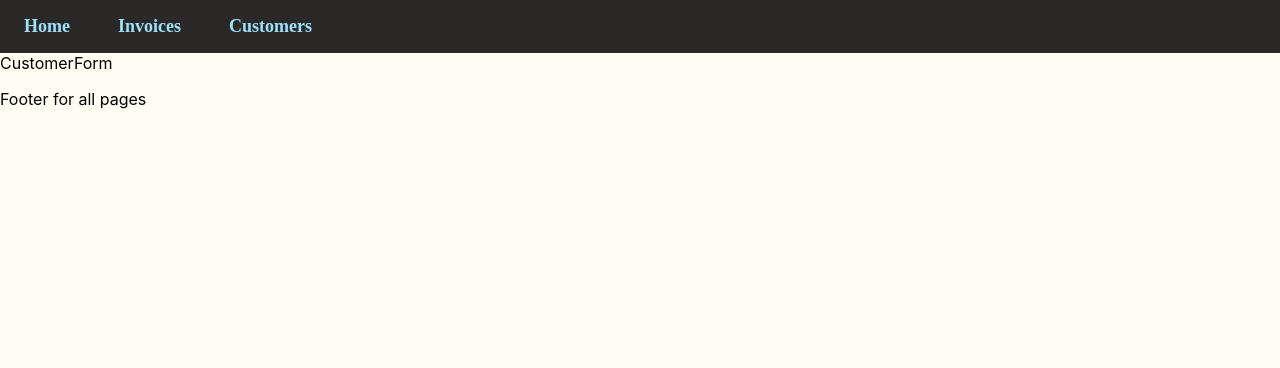
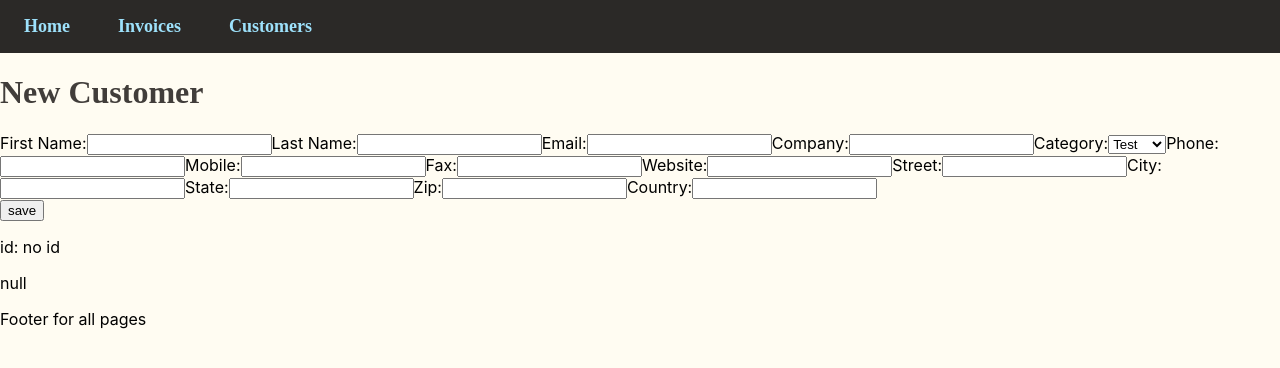
Before and after one commit to jessicasnguyen/fcf_tracking_management, a React (Create React App) app in the folder client/: page /customers/new in a window 1280 px wide. Shown: the top 368 px of the page. Built offline with nearby package versions, Linux system fonts and the light colour scheme; no server answers; a web font is replaced by a local one.

Commit message:
updated forms with code from stand alone app

```diff
--- a/client/src/invoice/forms/CustomerForm.js
+++ b/client/src/invoice/forms/CustomerForm.js
@@ -1,7 +1,265 @@
-import React from 'react'
+import React, { useContext, useState } from 'react'
+import axios from 'axios'
+import { useParams, useLocation, useNavigate } from 'react-router-dom'
+import { DataContext } from '../../providers/DataProvider'
 
-const CustomerForm = () => {
-  return <div>CustomerForm</div>
+const CustomerForm = (props) => {
+  const { addCustomer, updateCustomer } = useContext(DataContext)
+  const navigate = useNavigate()
+  const location = useLocation()
+  const [first_name, setFirstName] = useState(
+    props.first_name ? props.first_name : ''
+  )
+  const [last_name, setLastName] = useState(
+    props.last_name ? props.last_name : ''
+  )
+  const [email, setEmail] = useState(props.email ? props.email : '')
+  const [company, setCompany] = useState(props.company ? props.company : '')
+  const [customer_cat, setCustomerCat] = useState(
+    props.customer_cat ? props.customer_cat : ''
+  )
+  const [phone, setPhone] = useState(props.phone ? props.phone : '')
+  const [mobile, setMobile] = useState(props.mobile ? props.mobile : '')
+  const [fax, setFax] = useState(props.fax ? props.fax : '')
+  const [website, setWebsite] = useState(props.website ? props.website : '')
+  const [street, setStreet] = useState(props.street ? props.street : '')
+  const [city, setCity] = useState(props.city ? props.city : '')
+  const [state, setState] = useState(props.state ? props.state : '')
+  const [zip, setZip] = useState(props.zip ? props.zip : '')
+  const [country, setCountry] = useState(props.country ? props.country : '')
+
+  const handleSubmit = async (e) => {
+    e.preventDefault()
+    console.log({
+      first_name,
+      last_name,
+      email,
+      company,
+      customer_cat,
+      phone,
+      mobile,
+      fax,
+      website,
+      street,
+      city,
+      state,
+      zip,
+      country,
+    })
+
+    if (props.id) {
+      props.updateCustomer({
+        id: props.id,
+        first_name,
+        last_name,
+        email,
+        company,
+        customer_cat,
+        phone,
+        mobile,
+        fax,
+        website,
+        street,
+        city,
+        state,
+        zip,
+        country,
+      })
+      console.log('update here:')
+      if (props.setShowEditForm) {
+        props.setShowEditForm(false)
+      }
+    } else {
+      addCustomer({
+        first_name,
+        last_name,
+        email,
+        company,
+        customer_cat,
+        phone,
+        mobile,
+        fax,
+        website,
+        street,
+        city,
+        state,
+        zip,
+        country,
+      })
+      console.log('create here:', { first_name, last_name })
+    }
+    setFirstName('')
+    setLastName('')
+    setEmail('')
+    setCompany('')
+    setCustomerCat('')
+    setPhone('')
+    setMobile('')
+    setFax('')
+    setWebsite('')
+    setStreet('')
+    setCity('')
+    setState('')
+    setZip('')
+    setCountry('')
+  }
+
+  return (
+    <div>
+      <form onSubmit={handleSubmit}>
+        <h1>{props.id ? 'Edit' : 'New'} Customer</h1>
+
+        <label>
+          First Name:
+          <input
+            value={first_name}
+            onChange={(e) => {
+              setFirstName(e.target.value)
+            }}
+          />
+        </label>
+
+        <label>
+          Last Name:
+          <input
+            value={last_name}
+            onChange={(e) => {
+              setLastName(e.target.value)
+            }}
+          />
+        </label>
+
+        <label>
+          Email:
+          <input
+            value={email}
+            onChange={(e) => {
+              setEmail(e.target.value)
+            }}
+          />
+        </label>
+
+        <label>
+          Company:
+          <input
+            value={company}
+            onChange={(e) => {
+              setCompany(e.target.value)
+            }}
+          />
+        </label>
+
+        <label>
+          Category:
+          <select
+            value={customer_cat}
+            onChange={(e) => {
+              setCustomerCat(e.target.value)
+            }}
+          >
+            <option>Test</option>
+            <option>Test 2</option>
+            <option>Test 3</option>
+          </select>
+        </label>
+
+        <label>
+          Phone:
+          <input
+            value={phone}
+            onChange={(e) => {
+              setPhone(e.target.value)
+            }}
+          />
+        </label>
+
+        <label>
+          Mobile:
+          <input
+            value={mobile}
+            onChange={(e) => {
+              setMobile(e.target.value)
+            }}
+          />
+        </label>
+
+        <label>
+          Fax:
+          <input
+            value={fax}
+            onChange={(e) => {
+              setFax(e.target.value)
+            }}
+          />
+        </label>
+
+        <label>
+          Website:
+          <input
+            value={website}
+            onChange={(e) => {
+              setWebsite(e.target.value)
+            }}
+          />
+        </label>
+
+        <label>
+          Street:
+          <input
+            value={street}
+            onChange={(e) => {
+              setStreet(e.target.value)
+            }}
+          />
+        </label>
+
+        <label>
+          City:
+          <input
+            value={city}
+            onChange={(e) => {
+              setCity(e.target.value)
+            }}
+          />
+        </label>
+
+        <label>
+          State:
+          <input
+            value={state}
+            onChange={(e) => {
+              setState(e.target.value)
+            }}
+          />
+        </label>
+
+        <label>
+          Zip:
+          <input
+            value={zip}
+            onChange={(e) => {
+              setZip(e.target.value)
+            }}
+          />
+        </label>
+
+        <label>
+          Country:
+          <input
+            value={country}
+            onChange={(e) => {
+              setCountry(e.target.value)
+            }}
+          />
+        </label>
+
+        <br />
+        <button>{props.id ? 'update' : 'save'}</button>
+      </form>
+      <p>id: {props.id ? props.id : 'no id'}</p>
+      <p>{JSON.stringify(location.state)}</p>
+    </div>
+  )
 }
 
 export default CustomerForm
--- a/client/src/invoice/forms/InvoiceForm.js
+++ b/client/src/invoice/forms/InvoiceForm.js
@@ -1,7 +1,94 @@
-import React from 'react'
+import React, { useContext, useState } from 'react'
+import axios from 'axios'
+import { useParams, useLocation, useNavigate } from 'react-router-dom'
+import { DataContext } from '../../providers/DataProvider'
 
-const InvoiceForm = () => {
-  return <div>InvoiceForm</div>
+const InvoiceForm = (props) => {
+  const { addInvoice } = useContext(DataContext)
+  const navigate = useNavigate()
+  const location = useLocation()
+  const [terms, setTerms] = useState(props.terms || '')
+  const [summary, setSummary] = useState(props.summary || '')
+  const [invoice_date, setInvoiceDate] = useState(props.invoice_date || '')
+  const [paid, setPaid] = useState(props.paid || '')
+
+  const handleSubmit = (e) => {
+    e.preventDefault()
+    if (props.id) {
+      props.updateInvoice(props.customerId, {
+        id: props.id,
+        terms,
+        summary,
+        invoice_date,
+        paid,
+      })
+      console.log('update here:')
+    } else {
+      props.addInvoice(props.customerId, { terms, summary, invoice_date, paid })
+    }
+    setTerms('')
+    setSummary('')
+    setInvoiceDate('')
+    setPaid('')
+  }
+
+  return (
+    <div className="container">
+      <form onSubmit={handleSubmit}>
+        <h1>{props.id ? 'Edit' : 'New'} Invoice</h1>
+
+        <label>
+          Summary:
+          <input
+            value={summary}
+            onChange={(e) => {
+              setSummary(e.target.value)
+            }}
+          />
+        </label>
+
+        <label>
+          Terms:
+          <select
+            value={terms}
+            onChange={(e) => {
+              setTerms(e.target.value)
+            }}
+          >
+            <option>30</option>
+            <option>60</option>
+          </select>
+        </label>
+
+        <label>
+          Invoice Date:
+          <input
+            value={invoice_date}
+            onChange={(e) => {
+              setInvoiceDate(e.target.value)
+            }}
+          />
+        </label>
+
+        <label>
+          Paid:
+          <select
+            value={paid}
+            onChange={(e) => {
+              setPaid(e.target.value)
+            }}
+          >
+            <option>True</option>
+            <option>False</option>
+          </select>
+        </label>
+
+        <br />
+
+        <button>{props.id ? 'update' : 'save'}</button>
+      </form>
+    </div>
+  )
 }
 
 export default InvoiceForm
```
